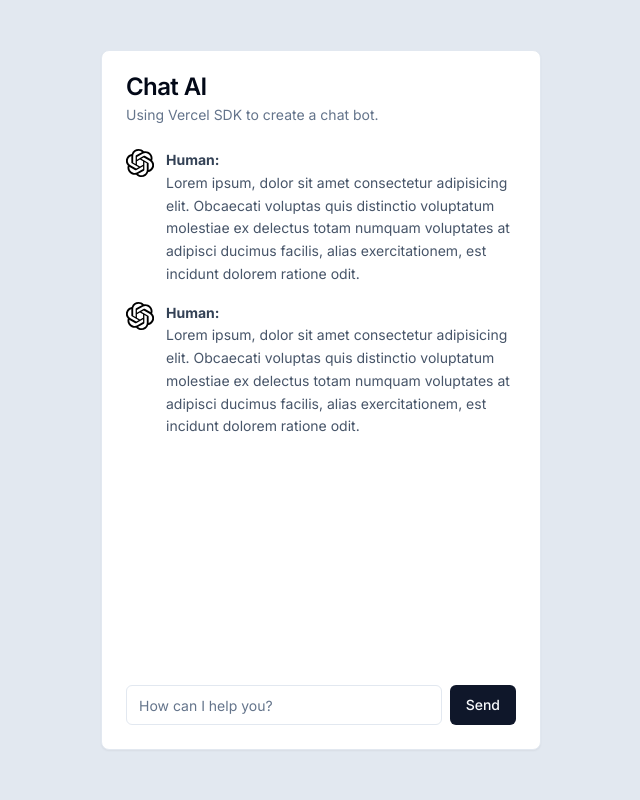
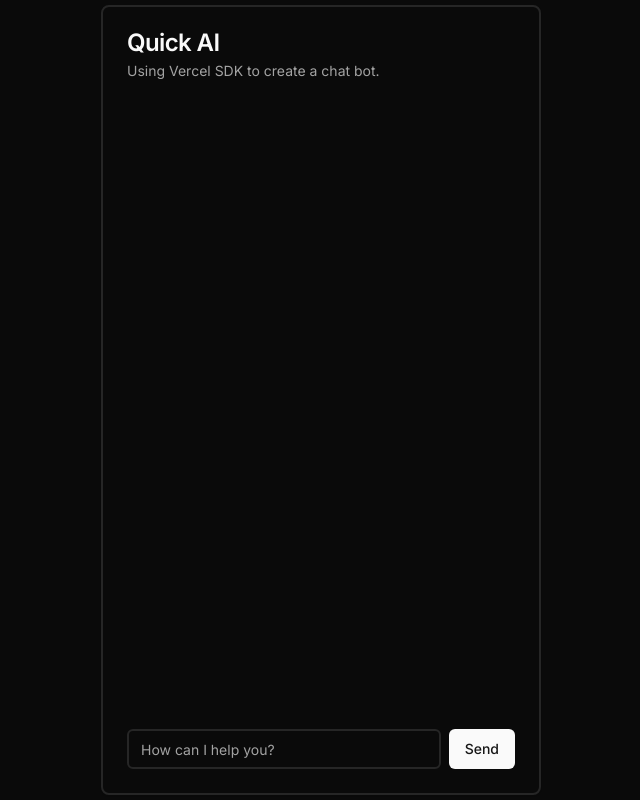
Before and after one commit to rodrigojsdeveloper/coreai, a Next.js app: page / in a window 1280 px wide. Shown: the whole page, without its empty margins (319-959 px from the left). Built offline with nearby package versions, Linux system fonts and the light colour scheme.

Commit message:
feat: add openai API to generate chatbot

```diff
--- a/package.json
+++ b/package.json
@@ -10,11 +10,14 @@
   },
   "dependencies": {
     "@radix-ui/react-avatar": "^1.1.0",
+    "@radix-ui/react-scroll-area": "^1.1.0",
     "@radix-ui/react-slot": "^1.1.0",
+    "ai": "^3.3.19",
     "class-variance-authority": "^0.7.0",
     "clsx": "^2.1.1",
     "lucide-react": "^0.436.0",
     "next": "14.2.6",
+    "openai-edge": "^1.2.2",
     "react": "^18",
     "react-dom": "^18",
     "tailwind-merge": "^2.5.2",
--- /dev/null
+++ b/src/app/api/chat/route.ts
@@ -0,0 +1,24 @@
+import { Configuration, OpenAIApi } from 'openai-edge'
+import { OpenAIStream, StreamingTextResponse } from 'ai'
+
+const config = new Configuration({
+  apiKey: process.env.OPENAI_API_KEY,
+})
+
+const openai = new OpenAIApi(config)
+
+export const runtime = 'edge'
+
+export async function POST(req: Request) {
+  const { messages } = await req.json()
+
+  const response = await openai.createChatCompletion({
+    model: 'gpt-3.5-turbo',
+    stream: true,
+    messages,
+  })
+
+  const stream = OpenAIStream(response)
+
+  return new StreamingTextResponse(stream)
+}
--- a/src/app/layout.tsx
+++ b/src/app/layout.tsx
@@ -5,8 +5,16 @@ import '../assets/styles/globals.css'
 const inter = Inter({ subsets: ['latin'] })
 
 export const metadata: Metadata = {
-  title: 'Create Next App',
-  description: 'Generated by create next app',
+  title: 'Quick AI',
+  description:
+    'The chatbot developed with VercelSDK is the perfect solution for improving customer service and simplifying processes, 24 hours a day, 7 days a week.',
+  creator: 'Rodrigo Silva',
+  authors: [
+    {
+      name: 'Rodrigo Silva',
+      url: 'https://rodrigojs.dev',
+    },
+  ],
 }
 
 export default function RootLayout({
--- a/src/app/page.tsx
+++ b/src/app/page.tsx
@@ -1,59 +1,9 @@
-import { Button } from '@/components/ui/button'
-import {
-  Card,
-  CardContent,
-  CardDescription,
-  CardFooter,
-  CardHeader,
-  CardTitle,
-} from '@/components/ui/card'
-import { Input } from '@/components/ui/input'
-import { Avatar, AvatarFallback, AvatarImage } from '@radix-ui/react-avatar'
-import AvatarAI from '@/assets/avatar-ai.svg'
+import { Chat } from '@/components/chat'
 
 export default function Home() {
   return (
-    <main className="flex min-h-screen items-center justify-center bg-slate-200">
-      <Card className="grid h-[700px] w-full max-w-[440px] grid-rows-[min-content_1fr_min-content]">
-        <CardHeader>
-          <CardTitle>Chat AI</CardTitle>
-          <CardDescription>
-            Using Vercel SDK to create a chat bot.
-          </CardDescription>
-        </CardHeader>
-        <CardContent className="space-y-4">
-          <div className="flex gap-3 text-sm text-slate-600">
-            <Avatar className="min-w-7">
-              <AvatarFallback>RS</AvatarFallback>
-              <AvatarImage src={AvatarAI.src} />
-            </Avatar>
-            <p className="leading-relaxed">
-              <span className="block font-bold text-slate-700">Human:</span>
-              Lorem ipsum, dolor sit amet consectetur adipisicing elit.
-              Obcaecati voluptas quis distinctio voluptatum molestiae ex
-              delectus totam numquam voluptates at adipisci ducimus facilis,
-              alias exercitationem, est incidunt dolorem ratione odit.
-            </p>
-          </div>
-          <div className="flex gap-3 text-sm text-slate-600">
-            <Avatar className="min-w-7">
-              <AvatarFallback>AI</AvatarFallback>
-              <AvatarImage src={AvatarAI.src} />
-            </Avatar>
-            <p className="leading-relaxed">
-              <span className="block font-bold text-slate-700">Human:</span>
-              Lorem ipsum, dolor sit amet consectetur adipisicing elit.
-              Obcaecati voluptas quis distinctio voluptatum molestiae ex
-              delectus totam numquam voluptates at adipisci ducimus facilis,
-              alias exercitationem, est incidunt dolorem ratione odit.
-            </p>
-          </div>
-        </CardContent>
-        <CardFooter className="space-x-2">
-          <Input placeholder="How can I help you?" />
-          <Button type="submit">Send</Button>
-        </CardFooter>
-      </Card>
+    <main className="flex min-h-screen items-center justify-center">
+      <Chat />
     </main>
   )
 }
--- a/src/assets/styles/globals.css
+++ b/src/assets/styles/globals.css
@@ -4,58 +4,27 @@
 
 @layer base {
   :root {
-    --background: 0 0% 100%;
-    --foreground: 222.2 84% 4.9%;
-    --card: 0 0% 100%;
-    --card-foreground: 222.2 84% 4.9%;
-    --popover: 0 0% 100%;
-    --popover-foreground: 222.2 84% 4.9%;
-    --primary: 222.2 47.4% 11.2%;
-    --primary-foreground: 210 40% 98%;
-    --secondary: 210 40% 96.1%;
-    --secondary-foreground: 222.2 47.4% 11.2%;
-    --muted: 210 40% 96.1%;
-    --muted-foreground: 215.4 16.3% 46.9%;
-    --accent: 210 40% 96.1%;
-    --accent-foreground: 222.2 47.4% 11.2%;
-    --destructive: 0 84.2% 60.2%;
-    --destructive-foreground: 210 40% 98%;
-    --border: 214.3 31.8% 91.4%;
-    --input: 214.3 31.8% 91.4%;
-    --ring: 222.2 84% 4.9%;
+    --background: 0 0% 3.9%;
+    --foreground: 0 0% 98%;
+    --card: 0 0% 3.9%;
+    --card-foreground: 0 0% 98%;
+    --popover: 0 0% 3.9%;
+    --popover-foreground: 0 0% 98%;
+    --primary: 0 0% 98%;
+    --primary-foreground: 0 0% 9%;
+    --secondary: 0 0% 14.9%;
+    --secondary-foreground: 0 0% 98%;
+    --muted: 0 0% 14.9%;
+    --muted-foreground: 0 0% 63.9%;
+    --accent: 0 0% 14.9%;
+    --accent-foreground: 0 0% 98%;
+    --destructive: 0 62.8% 30.6%;
+    --destructive-foreground: 0 0% 98%;
+    --border: 0 0% 14.9%;
+    --input: 0 0% 14.9%;
+    --ring: 0 0% 83.1%;
+
     --radius: 0.5rem;
-    --chart-1: 12 76% 61%;
-    --chart-2: 173 58% 39%;
-    --chart-3: 197 37% 24%;
-    --chart-4: 43 74% 66%;
-    --chart-5: 27 87% 67%;
-  }
-
-  .dark {
-    --background: 222.2 84% 4.9%;
-    --foreground: 210 40% 98%;
-    --card: 222.2 84% 4.9%;
-    --card-foreground: 210 40% 98%;
-    --popover: 222.2 84% 4.9%;
-    --popover-foreground: 210 40% 98%;
-    --primary: 210 40% 98%;
-    --primary-foreground: 222.2 47.4% 11.2%;
-    --secondary: 217.2 32.6% 17.5%;
-    --secondary-foreground: 210 40% 98%;
-    --muted: 217.2 32.6% 17.5%;
-    --muted-foreground: 215 20.2% 65.1%;
-    --accent: 217.2 32.6% 17.5%;
-    --accent-foreground: 210 40% 98%;
-    --destructive: 0 62.8% 30.6%;
-    --destructive-foreground: 210 40% 98%;
-    --border: 217.2 32.6% 17.5%;
-    --input: 217.2 32.6% 17.5%;
-    --ring: 212.7 26.8% 83.9%;
-    --chart-1: 220 70% 50%;
-    --chart-2: 160 60% 45%;
-    --chart-3: 30 80% 55%;
-    --chart-4: 280 65% 60%;
-    --chart-5: 340 75% 55%;
   }
 }
 
@@ -63,7 +32,16 @@
   * {
     @apply border-border;
   }
+
+  ::selection {
+    @apply text-white bg-white/10;
+  }
+
   body {
     @apply bg-background text-foreground;
   }
+
+  :is(img, form) {
+    @apply select-none;
+  }
 }
--- /dev/null
+++ b/src/components/chat.tsx
@@ -0,0 +1,76 @@
+'use client'
+
+import { useChat } from 'ai/react'
+import { Button } from '@/components/ui/button'
+import {
+  Card,
+  CardContent,
+  CardDescription,
+  CardFooter,
+  CardHeader,
+  CardTitle,
+} from '@/components/ui/card'
+import { Input } from '@/components/ui/input'
+import { Avatar, AvatarFallback, AvatarImage } from '@radix-ui/react-avatar'
+import AvatarAI from '@/assets/avatar-ai.svg'
+import { ScrollArea } from '@/components/ui/scroll-area'
+
+export const Chat = () => {
+  const { messages, input, handleInputChange, handleSubmit } = useChat({
+    api: '/api/chat',
+  })
+
+  return (
+    <Card className="animate-enter w-full max-w-[440px] border-2">
+      <CardHeader>
+        <CardTitle>Quick AI</CardTitle>
+        <CardDescription>
+          Using Vercel SDK to create a chat bot.
+        </CardDescription>
+      </CardHeader>
+      <CardContent>
+        <ScrollArea className="h-[600px] w-full pr-4">
+          {messages.map((message) => {
+            return (
+              <div key={message.id} className="mb-4 flex gap-3 text-sm">
+                {message.role === 'user' && (
+                  <Avatar className="min-w-7">
+                    <AvatarFallback>RS</AvatarFallback>
+                    <AvatarImage src={AvatarAI.src} />
+                  </Avatar>
+                )}
+                {message.role === 'assistant' && (
+                  <Avatar className="min-w-7">
+                    <AvatarFallback>AI</AvatarFallback>
+                    <AvatarImage src={AvatarAI.src} />
+                  </Avatar>
+                )}
+                <p className="leading-relaxed">
+                  <span className="block font-bold">
+                    {message.role === 'user' ? 'Human' : 'AI'}:
+                  </span>
+                  <span className="text-muted-foreground">
+                    {message.content}
+                  </span>
+                </p>
+              </div>
+            )
+          })}
+        </ScrollArea>
+      </CardContent>
+      <CardFooter>
+        <form className="flex flex-1 gap-2" onSubmit={handleSubmit}>
+          <Input
+            placeholder="How can I help you?"
+            value={input}
+            onChange={handleInputChange}
+            className="border-2"
+          />
+          <Button type="submit" className="rounded-[6px] border-none">
+            Send
+          </Button>
+        </form>
+      </CardFooter>
+    </Card>
+  )
+}
--- /dev/null
+++ b/src/components/ui/scroll-area.tsx
@@ -0,0 +1,48 @@
+"use client"
+
+import * as React from "react"
+import * as ScrollAreaPrimitive from "@radix-ui/react-scroll-area"
+
+import { cn } from "@/lib/utils"
+
+const ScrollArea = React.forwardRef<
+  React.ElementRef<typeof ScrollAreaPrimitive.Root>,
+  React.ComponentPropsWithoutRef<typeof ScrollAreaPrimitive.Root>
+>(({ className, children, ...props }, ref) => (
+  <ScrollAreaPrimitive.Root
+    ref={ref}
+    className={cn("relative overflow-hidden", className)}
+    {...props}
+  >
+    <ScrollAreaPrimitive.Viewport className="h-full w-full rounded-[inherit]">
+      {children}
+    </ScrollAreaPrimitive.Viewport>
+    <ScrollBar />
+    <ScrollAreaPrimitive.Corner />
+  </ScrollAreaPrimitive.Root>
+))
+ScrollArea.displayName = ScrollAreaPrimitive.Root.displayName
+
+const ScrollBar = React.forwardRef<
+  React.ElementRef<typeof ScrollAreaPrimitive.ScrollAreaScrollbar>,
+  React.ComponentPropsWithoutRef<typeof ScrollAreaPrimitive.ScrollAreaScrollbar>
+>(({ className, orientation = "vertical", ...props }, ref) => (
+  <ScrollAreaPrimitive.ScrollAreaScrollbar
+    ref={ref}
+    orientation={orientation}
+    className={cn(
+      "flex touch-none select-none transition-colors",
+      orientation === "vertical" &&
+        "h-full w-2.5 border-l border-l-transparent p-[1px]",
+      orientation === "horizontal" &&
+        "h-2.5 flex-col border-t border-t-transparent p-[1px]",
+      className
+    )}
+    {...props}
+  >
+    <ScrollAreaPrimitive.ScrollAreaThumb className="relative flex-1 rounded-full bg-border" />
+  </ScrollAreaPrimitive.ScrollAreaScrollbar>
+))
+ScrollBar.displayName = ScrollAreaPrimitive.ScrollAreaScrollbar.displayName
+
+export { ScrollArea, ScrollBar }
--- a/tailwind.config.js
+++ b/tailwind.config.js
@@ -66,10 +66,15 @@ module.exports = {
           from: { height: 'var(--radix-accordion-content-height)' },
           to: { height: '0' },
         },
+        'animate-enter': {
+          from: { transform: 'translateY(-20px)', opacity: 0 },
+          to: { transform: 'translateY(0px)', opacity: 1 },
+        },
       },
       animation: {
         'accordion-down': 'accordion-down 0.2s ease-out',
         'accordion-up': 'accordion-up 0.2s ease-out',
+        enter: 'animate-enter 0.5s ease-in-out',
       },
     },
   },
```
Also changed, not shown: 2 other files (tests, documents, lock files or other folders).
